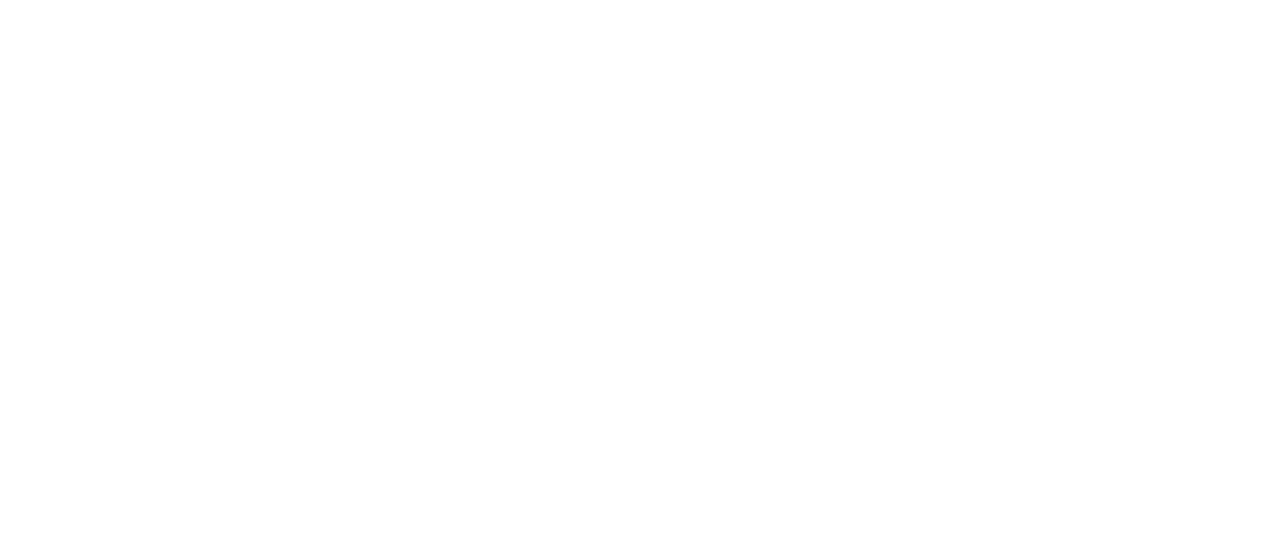
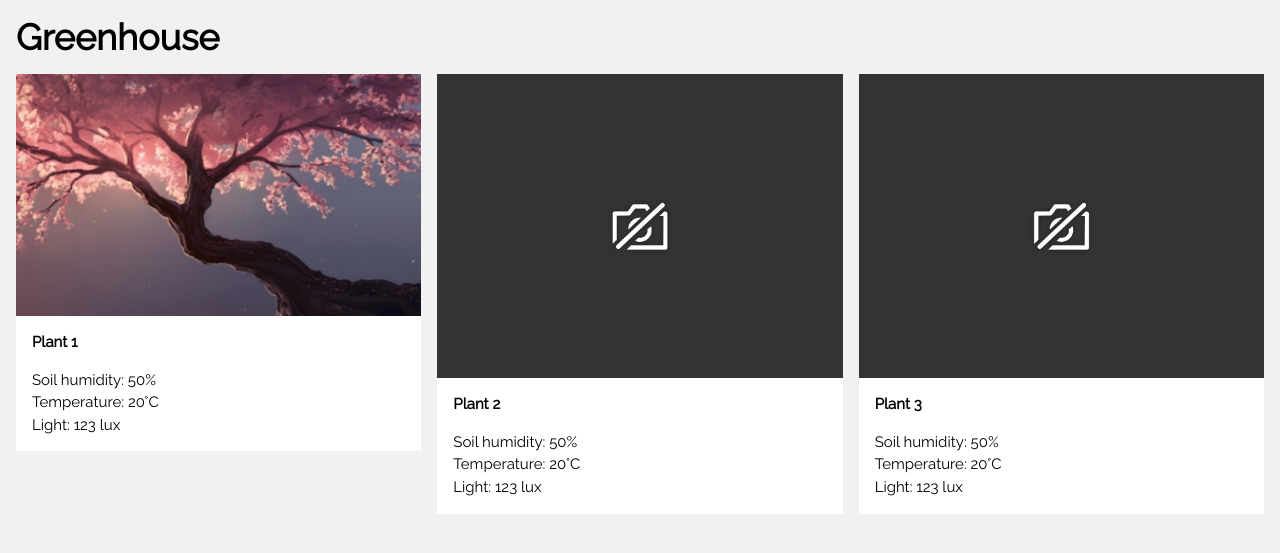
Before and after one commit to NielsKuipers1/greenHouse, a Flask app: page / in a window 1280 px wide. Before the commit the part shown is empty. Shown: the top 553 px of the page. Run offline with Flask 3, Linux system fonts and the light colour scheme.

Commit message:
web page start, nothing really to monitor yet

```diff
--- /dev/null
+++ b/plant_sensor_fake.py
@@ -0,0 +1,16 @@
+import cv2
+import json
+"""
+temporary file to simulate sensor output
+"""
+cam = cv2.VideoCapture(0)
+
+def take_snapshot(plant_id: int):
+    ret, frame = cam.read()
+    if ret:
+        cv2.imwrite(f"images/pic{plant_id}.jpg", frame)
+    else:
+        print("Error")
+
+def get_plant_info(plant_id: int):
+    return {"humidity": 0.5, "temperature": 20, "light": 123}
--- a/static/main.css
+++ /dev/null
@@ -1,3 +0,0 @@
-h4 {
-    color: rgb(5, 86, 45);
-}
--- /dev/null
+++ b/static/plant_data.json
@@ -0,0 +1 @@
+{"plant0": {"temp": 25, "humidity": 50}, "plant1": {"temp": 25, "humidity": 50}, "plant2": {"temp": 25, "humidity": 50}}
--- a/templates/index.html
+++ b/templates/index.html
@@ -1,6 +1,90 @@
 <!DOCTYPE html>
 <html>
 <head>
-    <title>Smart green house</title>
-    <link rel="stylesheet" href="../static/main.css">
+<title>Main page</title>
+<meta charset="UTF-8">
+<meta name="viewport" content="width=device-width, initial-scale=1">
+<link rel="stylesheet" href="https://www.w3schools.com/w3css/4/w3.css">
+<link rel="stylesheet" href="https://fonts.googleapis.com/css?family=Raleway">
+<link rel="stylesheet" href="https://cdnjs.cloudflare.com/ajax/libs/font-awesome/4.7.0/css/font-awesome.min.css">
+<style>
+body,h1,h2,h3,h4,h5,h6 {font-family: "Raleway", sans-serif}
+</style>
+</head>
+<body class="w3-light-grey w3-content" style="max-width:1600px">
+
+
+<!-- Overlay effect when opening sidebar on small screens -->
+<div class="w3-overlay w3-hide-large w3-animate-opacity" onclick="w3_close()" style="cursor:pointer" title="close side menu" id="myOverlay"></div>
+
+<!-- !PAGE CONTENT! -->
+<div class="w3-main">
+
+  <!-- Header -->
+  <header id="main page">
+    <div class="w3-container">
+    <h1><b>Greenhouse</b></h1>
+
+    </div>
+  </header>
+
+  <!-- First Photo Grid-->
+  <div class="w3-row-padding">
+    <div class="w3-third w3-container w3-margin-bottom">
+      <img src="../static/pic1.jpg" style="width:100%" class="w3-hover-opacity">
+      <div class="w3-container w3-white">
+        <p><b>Plant 1</b></p>
+        <p id="plant1"></p>
+      </div>
+    </div>
+    <div class="w3-third w3-container w3-margin-bottom">
+      <img src="../static/pic2.jpg" style="width:100%" class="w3-hover-opacity">
+      <div class="w3-container w3-white">
+        <p><b>Plant 2</b></p>
+        <p id="plant2"></p>
+      </div>
+    </div>
+    <div class="w3-third w3-container">
+      <img src="../static/pic3.jpg"  style="width:100%" class="w3-hover-opacity">
+      <div class="w3-container w3-white">
+        <p><b>Plant 3</b></p>
+        <p id="plant3"></p>
+      </div>
+    </div>
+  </div>
+
+
+
+  <!-- Footer -->
+<!-- End page content -->
+</div>
+
+<script>
+window.onload = function() {
+  httpGetAll = httpGetAllPlants(window.location.href + "/api/plants")
+}
+
+
+function httpGetAllPlants(theUrl)
+{
+    var plant_id = parseInt(theUrl.slice(-1));
+    var xmlHttp = new XMLHttpRequest();
+    xmlHttp.open( "GET", theUrl, false ); // false for synchronous request
+    xmlHttp.send( null );
+    var response = JSON.parse(xmlHttp.responseText);
+    document.getElementById("plant1").innerHTML = "Soil humidity: " + response["plant1"]["humidity"]*100 + "%<br>" +
+    "Temperature: " + response["plant1"]["temperature"] + "°C<br>" + "Light: " + response["plant1"]["light"] + " lux<br>"
+
+    document.getElementById("plant2").innerHTML = "Soil humidity: " + response["plant2"]["humidity"]*100 + "%<br>" +
+    "Temperature: " + response["plant2"]["temperature"] + "°C<br>" + "Light: " + response["plant1"]["light"] + " lux<br>"
+
+    document.getElementById("plant3").innerHTML = "Soil humidity: " + response["plant3"]["humidity"]*100 + "%<br>" +
+    "Temperature: " + response["plant3"]["temperature"] + "°C<br>" + "Light: " + response["plant3"]["light"] + " lux"
+
+}
+</script>
+
+
+
+</body>
 </html>
--- a/web_app.py
+++ b/web_app.py
@@ -1,7 +1,33 @@
-import flask as fl
+from flask import Flask, render_template
+from flask_restful import Api, Resource, reqparse
+import plant_sensor_fake as ps
 
-app = fl.Flask(__name__)
+app = Flask(__name__)
+api = Api(app)
 
 @app.route('/')
 def index():
-    return fl.render_template('index.html')
+    return render_template('index.html')
+
+class PlantApi(Resource):
+    def get(self, plant_id: int):
+        """
+        returns a dictionary of plant info
+        """
+        # this should be replaced with reading sensor data
+        data = ps.get_plant_info(plant_id)
+
+        return {plant_id: data}
+
+class AllPlants(Resource):
+    def get(self):
+        return {"plant1" : ps.get_plant_info(1), "plant2" : ps.get_plant_info(2), "plant3" : ps.get_plant_info(3)}
+
+
+
+
+
+if __name__ == '__main__':
+    api.add_resource(PlantApi, '/api/plant<int:plant_id>')
+    api.add_resource(AllPlants, '/api/plants')
+    app.run()
```
Also changed, not shown: static/pic1.jpg (added), static/pic2.jpg (added), static/pic3.jpg (added).
